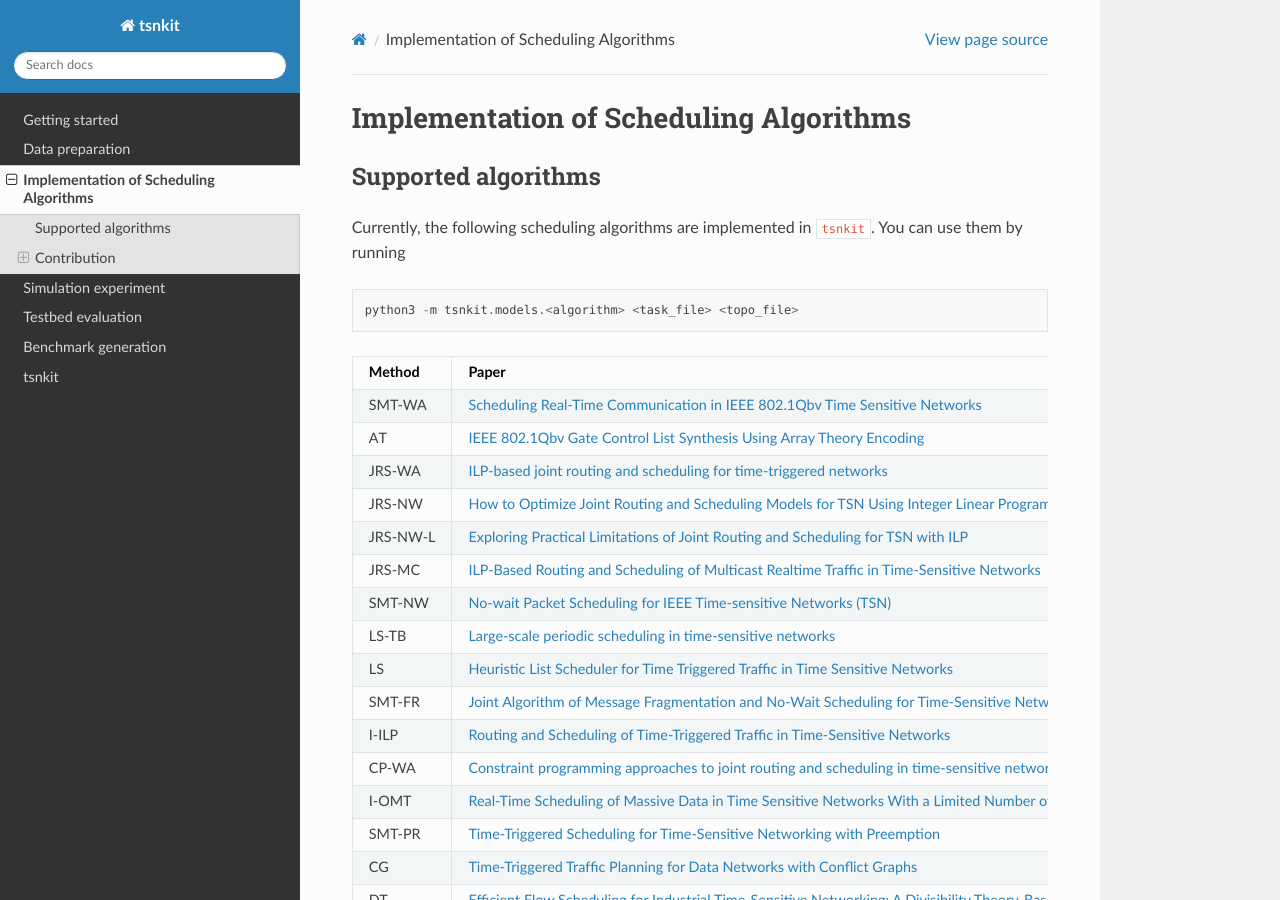
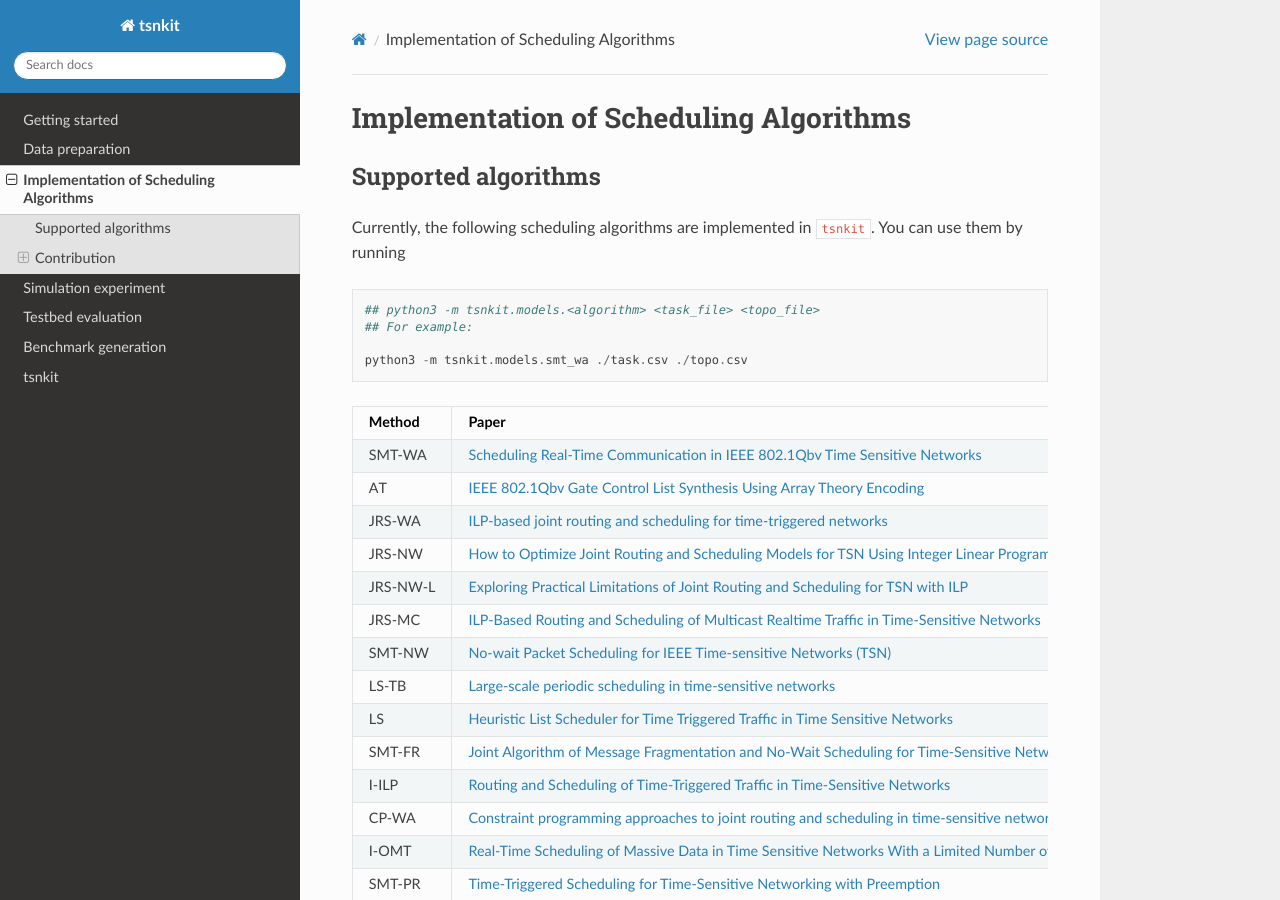
Before and after one commit to ChuanyuXue/tsnkit, a Sphinx documentation site: the page built from doc/source/schedule.md, in a window 1280 px wide and 900 px high. Built offline with Sphinx 7.4.7 and the Read the Docs theme 2.0.0, drawn with Linux system fonts in a browser that asks for light colours.

Commit message:
Resolved #5
Update document. Add example usage for scheduling algorithms

````diff
--- a/doc/source/schedule.md
+++ b/doc/source/schedule.md
@@ -12,7 +12,10 @@ Created:  2023-11-28T20:57:28.080Z
 Currently, the following scheduling algorithms are implemented in `tsnkit`. You can use them by running
 
 ```
-python3 -m tsnkit.models.<algorithm> <task_file> <topo_file>
+## python3 -m tsnkit.models.<algorithm> <task_file> <topo_file>
+## For example:
+
+python3 -m tsnkit.models.smt_wa ./task.csv ./topo.csv
 ```
 
 
````
